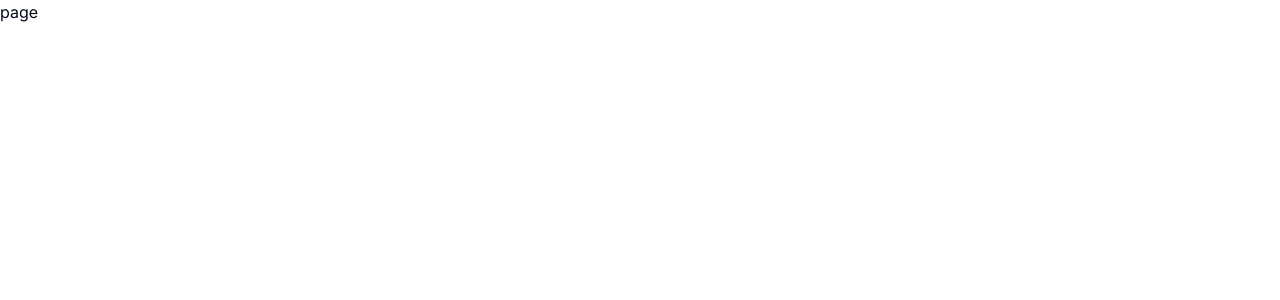
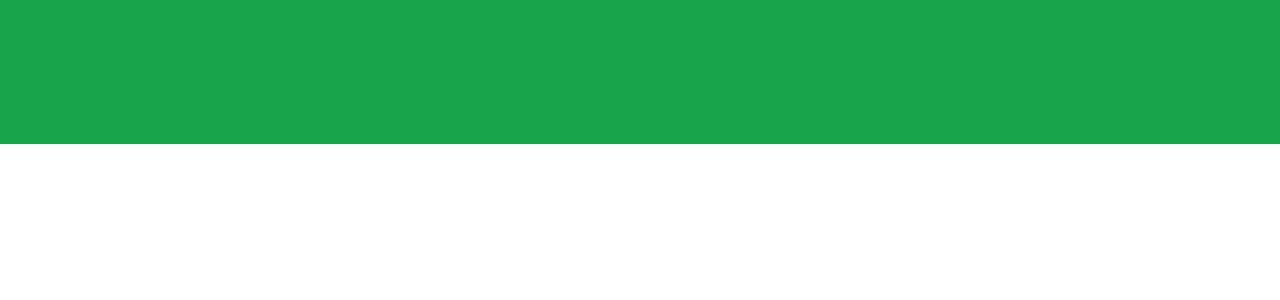
Before and after one commit to DaveyDark/grab-it, a Next.js app: page / in a window 1280 px wide. Shown: the top 300 px of the page. Built offline with nearby package versions, Linux system fonts and the light colour scheme.

Commit message:
another one

```diff
--- a/app/page.tsx
+++ b/app/page.tsx
@@ -1,8 +1,13 @@
+import Navbar from '@/components/navbar/Navbar'
 import React from 'react'
 
 const page = () => {
   return (
-    <div>page</div>
+    <section>
+      <Navbar />
+
+    </section>
+
   )
 }
 
--- /dev/null
+++ b/components/navbar/Navbar.tsx
@@ -0,0 +1,11 @@
+import React from 'react'
+
+const Navbar = () => {
+  return (
+    <div className='flex flex-row items-center h-36 bg-green-600'>
+
+    </div>
+  )
+}
+
+export default Navbar
```
